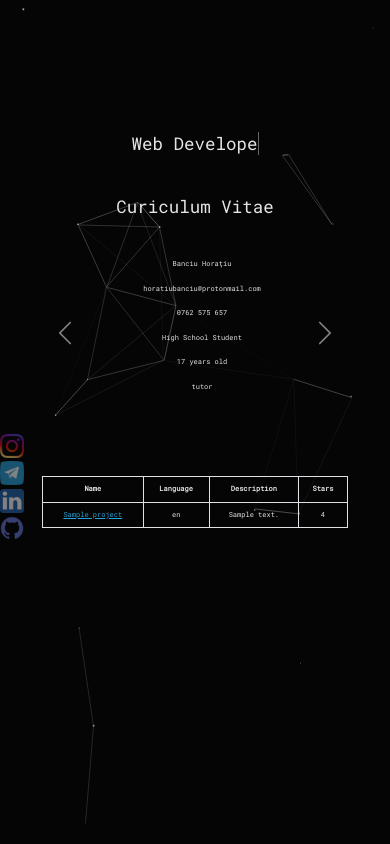
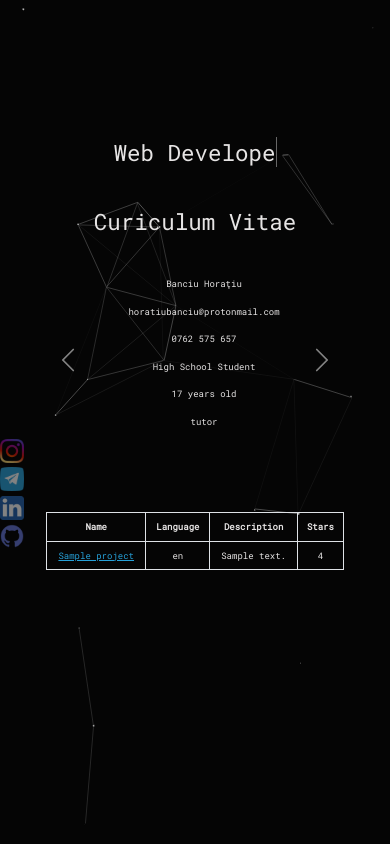
Before and after one commit to H0R4T1U/Nebula, a Django app: page / in a window 390 px wide. Run offline with Django 3.2, Linux system fonts and the light colour scheme; tables that the repository leaves empty hold one stand-in row (values such as "Sample post"); parts of the project's set-up code (start-up, migrations or seed data) failed here and were passed over; some libraries are stand-ins or nearby versions.

Commit message:
bigger phone font size and icon hover

```diff
--- a/static/css/styles.css
+++ b/static/css/styles.css
@@ -72,6 +72,10 @@ a, a:link{
 a:hover{
   color: #0076ff;
 }
+.icon:hover{
+  opacity: 1;
+  filter: drop-shadow(0 0 0.50rem rgb(35,35,35));
+}
 @media (max-width:1399.98px) {
   html, body {
     font-size: 23px;
@@ -93,7 +97,7 @@ a:hover{
 
 @media (max-width:576px) {
   main, body {
-    font-size: 7px;
+    font-size: 9px;
     text-align: center;
   }
 }
```
